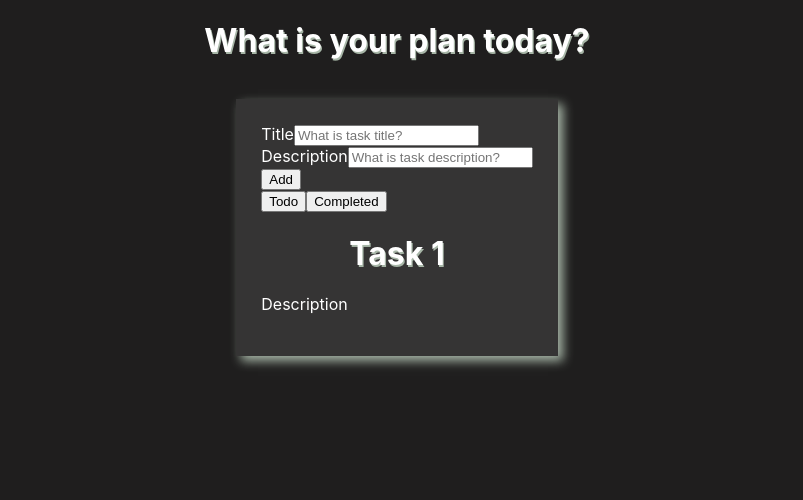
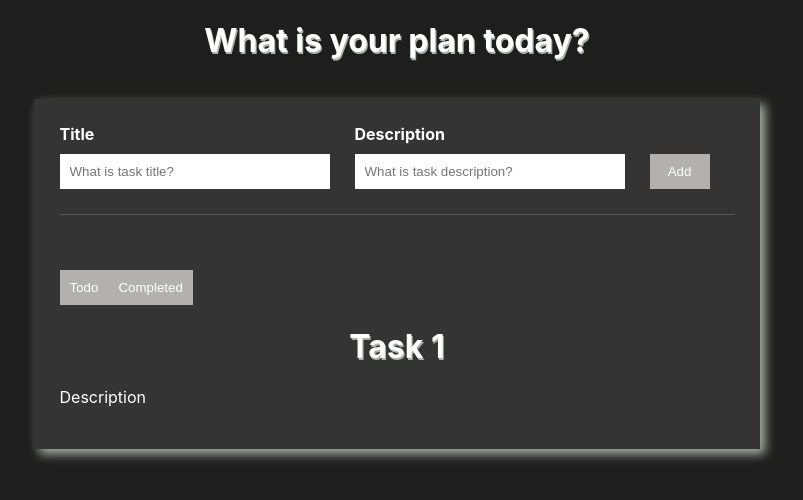
Before and after one commit to Aman07122002/Internship_Project, a React (Create React App) app in the folder to-do-app/: page / in a window 1280 px wide. Shown: the top 500 px of the page, without its empty margins (243-1046 px from the left). Built offline with nearby package versions, Linux system fonts and the light colour scheme.

Commit message:
Now we are styling the button and input of second div of todo-app

```diff
--- a/to-do-app/src/App.css
+++ b/to-do-app/src/App.css
@@ -3,10 +3,12 @@
   color: white;
   overflow: hidden;
 }
+
 h1{
   text-align: center;
   text-shadow:1.2px 1.5px rgb(167, 182, 167);
 }
+
 .todo-wrapper{
   background-color: #353434;
   padding: 2%;
@@ -18,3 +20,62 @@
   overflow-y: auto;
   box-shadow: 5px 5px 10px rgb(167, 182, 167);
 }
+
+.todo-input{
+  display: flex;
+  align-items: center;
+  justify-content: center;
+  border-bottom: 1px solid rgb(87, 86, 86);
+  padding-bottom: 25px;
+  margin-bottom: 25px;
+
+}
+
+.todo-input-item{
+  display: flex;
+  flex-direction: column;
+  align-items: flex-start;
+  margin-right: 25px;
+}
+
+.todo-input-item label{
+  font-weight: bold;
+  margin-bottom: 10px;
+}
+
+.todo-input-item input{
+  padding: 10px;
+  border:none;
+  width: 250px;
+}
+
+.todo-input-item input:focus{
+  outline: none;
+  outline:2px solid rgb(179, 176, 176);/*zoom effect will be lost doing to this border to outline*/
+}
+
+.primaryBtn{
+  background-color: rgb(179, 176, 176);
+  color:white;
+  border:none;
+  border-radius: 0px;
+  margin-top: 30px;
+  padding: 10px;
+  width: 60px;
+  cursor: pointer;
+}
+
+.primaryBtn:hover{
+  background-color: rgb(126, 124, 124);
+}
+
+.secondaryBtn{
+  background-color: rgb(179, 176, 176);
+  color:white;
+  border:none;
+  border-radius: 0px;
+  margin-top: 30px;
+  padding: 10px;
+  width: fit-content;
+  cursor: pointer;
+}
--- a/to-do-app/src/App.js
+++ b/to-do-app/src/App.js
@@ -20,8 +20,8 @@
         </div>
 
         <div className="btn-area">
-          <button>Todo</button>
-          <button>Completed</button>
+          <button className="secondaryBtn">Todo</button>
+          <button className="secondaryBtn">Completed</button>
         </div>
 
         <div className="todo-list">
```
